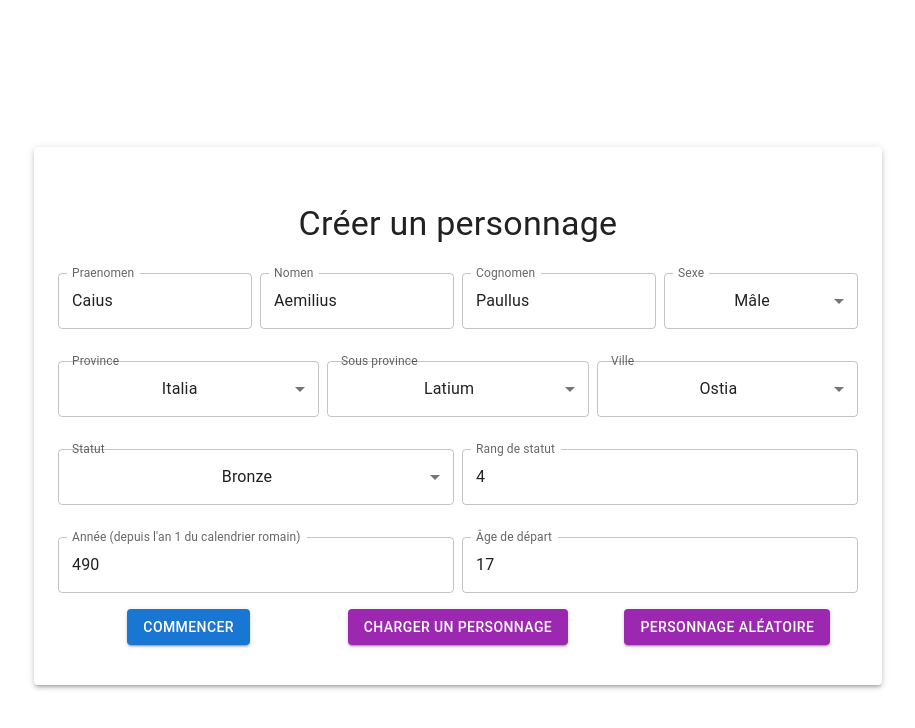
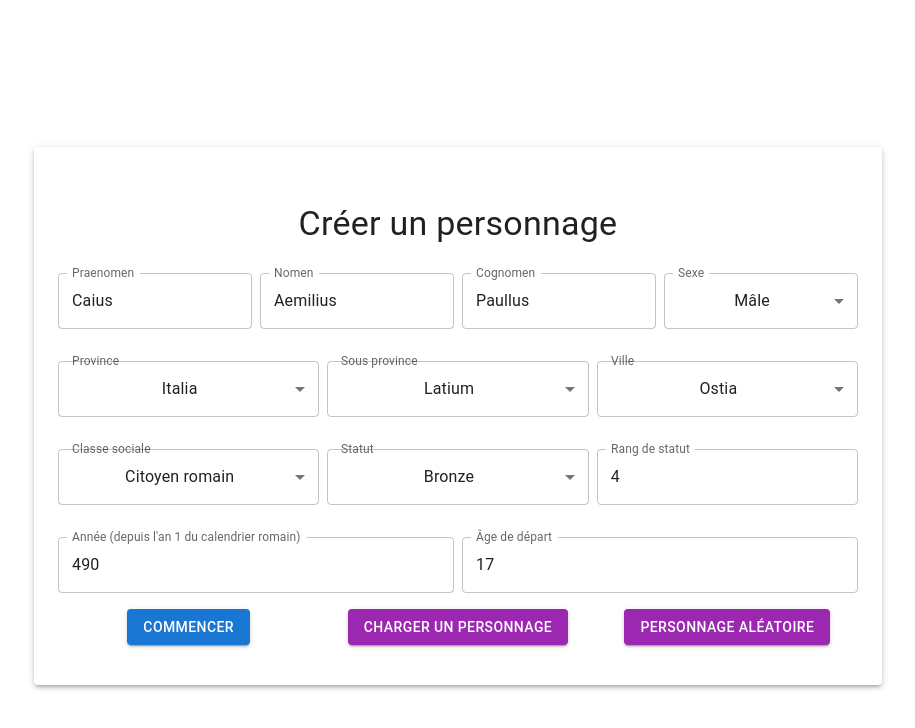
Before and after one commit to gabriellevy/destin-rome, a React (Vite) app: page / in a window 1280 px wide. Shown: the top 728 px of the page, without its empty margins (182-1097 px from the left). Built offline with nearby package versions, Linux system fonts and the light colour scheme.

Commit message:
classe sociale
Signed-off-by: gabriellevy <mdeharbe@hotmail.com>

```diff
--- a/src/compos/creation_perso/GenPersoForm.tsx
+++ b/src/compos/creation_perso/GenPersoForm.tsx
@@ -29,6 +29,7 @@ import {
     EMPIRE_PRENOMS_F,
     EMPIRE_PRENOMS_M
 } from "../../donnees/noms/humains/empire.ts";
+import {ClasseSociale} from "../../types/statut_social/ClasseSociale.ts";
 
 interface CharacterFormProps {
     setAfficherForm: (afficher: boolean) => void;
@@ -52,6 +53,7 @@ export default function GenPersoForm({ setAfficherForm }: CharacterFormProps) {
         // age aléatoire
         persoAl.age = 10 + Math.floor(Math.random() * 35);
         vaA(persoAl, getRandomEnumValue(Ville));
+        persoAl.classeSociale = getRandomEnumValue(ClasseSociale);
         persoAl.statut = randomStatut();
         persoAl.sexe = d2() == 1 ? Sexe.femelle : Sexe.male;
         // nom aléatoire (TODO : selon nation, race etc)
--- a/src/compos/creation_perso/SelectionStatut.tsx
+++ b/src/compos/creation_perso/SelectionStatut.tsx
@@ -1,15 +1,35 @@
 import {Controller, useFormContext} from "react-hook-form";
 import {Perso} from "../../types/Perso.ts";
 import {FormControl, Grid2, InputLabel, MenuItem, Select, TextField} from "@mui/material";
-import {metalStatutOptions} from "../../types/Statut.ts";
+import {metalStatutOptions} from "../../types/statut_social/Statut.ts";
 import {Option} from "../../types/lieux/Lieu.ts";
+import {classeSocialOptions} from "../../types/statut_social/ClasseSociale.ts";
 
 export default function SelectionStatut() {
     const { control, formState: { errors } } = useFormContext<Perso>();
 
     return (
         <>
-            <Grid2 size={6}>
+            <Grid2 size={4}>
+                <Controller
+                    control={control}
+                    name="classeSociale"
+                    render={({ field }) => (
+                        <FormControl margin="normal" error={!!errors.classeSociale}
+                                     fullWidth>
+                            <InputLabel>Classe sociale</InputLabel>
+                            <Select {...field}>
+                                {Object.values(classeSocialOptions).map((classeSociale: Option) => (
+                                    <MenuItem value={classeSociale.value} key={classeSociale.value}>
+                                        {classeSociale.label}
+                                    </MenuItem>
+                                ))}
+                            </Select>
+                        </FormControl>
+                    )}
+                />
+            </Grid2>
+            <Grid2 size={4}>
                 <Controller
                     control={control}
                     name="statut.metalStatut"
@@ -28,7 +48,7 @@ export default function SelectionStatut() {
                     )}
                 />
             </Grid2>
-            <Grid2 size={6}>
+            <Grid2 size={4}>
                 <Controller
                     name="statut.rang"
                     control={control}
--- a/src/donnees/evts/carrieres/evts_bourgmestre.ts
+++ b/src/donnees/evts/carrieres/evts_bourgmestre.ts
@@ -6,7 +6,7 @@ import {testComp, testMetier} from "../../../fonctions/des.ts";
 import {TypeCompetence} from "../../../types/comps/Comps.ts";
 import {age} from "../../../types/Date.ts";
 import {commencerCarriere, travailleEnCeMomentComme} from "../../../types/metiers/metiersUtils.ts";
-import {compareStatut, MetalStatut} from "../../../types/Statut.ts";
+import {compareStatut, MetalStatut} from "../../../types/statut_social/Statut.ts";
 import {tailleVille} from "../../geographie/villes.ts";
 
 export const evts_bourgmestre: GroupeEvts = {
--- a/src/donnees/evts/carrieres/evts_crime.ts
+++ b/src/donnees/evts/carrieres/evts_crime.ts
@@ -1,7 +1,7 @@
 import {Perso} from "../../../types/Perso.ts";
 import {metiersEnum} from "../../../types/metiers/metiers.ts";
 import {GroupeEvts} from "../../../types/Evt.ts";
-import {compareStatut, MetalStatut} from "../../../types/Statut.ts";
+import {compareStatut, MetalStatut} from "../../../types/statut_social/Statut.ts";
 import {ResultatTest} from "../../../types/LancerDe.ts";
 import {testComp} from "../../../fonctions/des.ts";
 import {TypeCompetence} from "../../../types/comps/Comps.ts";
--- a/src/donnees/evts/carrieres/evts_ingenieur.ts
+++ b/src/donnees/evts/carrieres/evts_ingenieur.ts
@@ -1,7 +1,7 @@
 import {Perso} from "../../../types/Perso.ts";
 import {metiersEnum} from "../../../types/metiers/metiers.ts";
 import {GroupeEvts} from "../../../types/Evt.ts";
-import {compareStatut, MetalStatut} from "../../../types/Statut.ts";
+import {compareStatut, MetalStatut} from "../../../types/statut_social/Statut.ts";
 import {ResultatTest} from "../../../types/LancerDe.ts";
 import {testComp, testMetier} from "../../../fonctions/des.ts";
 import {TypeCompetence} from "../../../types/comps/Comps.ts";
--- a/src/donnees/evts/lieux/reikland/ubersreik/evts_ubersreik_nains.ts
+++ b/src/donnees/evts/lieux/reikland/ubersreik/evts_ubersreik_nains.ts
@@ -1,7 +1,7 @@
 import {GroupeEvts} from "../../../../../types/Evt.ts";
 import {Perso} from "../../../../../types/Perso.ts";
 import {ResidenceDeVoyage} from "../../../../../types/lieux/ResidenceDeVoyage.ts";
-import {compareStatut, MetalStatut} from "../../../../../types/Statut.ts";
+import {compareStatut, MetalStatut} from "../../../../../types/statut_social/Statut.ts";
 import {metiersEnum} from "../../../../../types/metiers/metiers.ts";
 import {aUneCarriere, commencerCarriere} from "../../../../../types/metiers/metiersUtils.ts";
 import {Ville} from "../../../../geographie/villes.ts";
--- a/src/donnees/persos/persos_pregens.ts
+++ b/src/donnees/persos/persos_pregens.ts
@@ -1,12 +1,13 @@
 import {anneesToJours} from "../../types/Date.ts";
-import {enVoyageEnCampanie, lieuRome, lieuParDefaut} from "../../types/lieux/Lieu.ts";
-import {MetalStatut} from "../../types/Statut.ts";
+import {enVoyageEnCampanie, lieuParDefaut, lieuRome} from "../../types/lieux/Lieu.ts";
+import {MetalStatut} from "../../types/statut_social/Statut.ts";
 import {Perso, Sexe} from "../../types/Perso.ts";
 import {compsDeBase} from "../../types/comps/Comps.ts";
 import {evts_programmes} from "../evts/evts_programmes.ts";
 import {Carriere, metiersEnum, metierTest} from "../../types/metiers/metiers.ts";
 import {unAnAvantDebutCampagne} from "../dates/ennemi_interieur.ts";
 import {APOLLON} from "../dieux/dieux.ts";
+import {ClasseSociale} from "../../types/statut_social/ClasseSociale.ts";
 
 export const persoVide: Perso = {
     prenom: "Lucius",
@@ -22,6 +23,7 @@ export const persoVide: Perso = {
     lieu: lieuParDefaut,
     sexe: Sexe.male,
     statut: {rang: 4, metalStatut: MetalStatut.bronze},
+    classeSociale: ClasseSociale.citoyen_romain,
     maitrises: [],
     vitesseExecution: 5000,
     corruption: 0,
@@ -39,6 +41,7 @@ export const enfant: Perso = {
     age: 17,
     lieu: lieuParDefaut,
     statut: {rang: 4, metalStatut: MetalStatut.bronze},
+    classeSociale: ClasseSociale.citoyen_romain,
     carrieres: new Map<metiersEnum, Carriere>,
     comps: compsDeBase(),
     maitrises: [],
@@ -57,6 +60,7 @@ export const jeuneHommeEnVoyageEnCampanie: Perso = {
     date: anneesToJours(490),
     jourDuMois: -1,
     lieu: enVoyageEnCampanie,
+    classeSociale: ClasseSociale.citoyen_romain,
     statut: {rang: 2, metalStatut: MetalStatut.argent},
     carrieres: new Map<metiersEnum, Carriere>,
     comps: compsDeBase(),
@@ -79,6 +83,7 @@ export const richeDeRome: Perso = {
     age: 16,
     jourDuMois: -1,
     lieu: lieuRome,
+    classeSociale: ClasseSociale.citoyen_riche,
     statut: {rang: 1, metalStatut: MetalStatut.argent},
     carrieres: new Map<metiersEnum, Carriere>([[metiersEnum.edile, metierTest]]),
     comps: compsDeBase(),
--- a/src/fonctions/random.ts
+++ b/src/fonctions/random.ts
@@ -1,4 +1,4 @@
-import {MetalStatut, Statut} from "../types/Statut.ts";
+import {MetalStatut, Statut} from "../types/statut_social/Statut.ts";
 
 
 export function getRandomEnumValue<T>(anEnum: T): T[keyof T] {
--- a/src/types/Perso.ts
+++ b/src/types/Perso.ts
@@ -1,9 +1,10 @@
 import {Lieu} from "./lieux/Lieu.ts";
-import {Statut} from "./Statut.ts";
+import {Statut} from "./statut_social/Statut.ts";
 import {Carriere, metiersEnum} from "./metiers/metiers.ts";
 import {Dieu} from "./Dieu.ts";
 import {Competence} from "./comps/Comps.ts";
 import {maitrises} from "../donnees/maitrises.ts";
+import {ClasseSociale} from "./statut_social/ClasseSociale.ts";
 
 export type Perso = {
     prenom: string;
@@ -19,6 +20,7 @@ export type Perso = {
     mois?: string, // déduit de date mais pratique pour optimiser les calculs de conditions en masse
     jourDuMois: number, // déduit de date mais pratique pour optimiser les calculs de conditions en masse
     statut: Statut;
+    classeSociale: ClasseSociale;
     carrieres: Map<metiersEnum, Carriere>, // TODO : conversion en tableau plutôt : évitera des pb d'export de json etc
     // surtout utile si affilié à un temple (ou très très croyant en un dieu particulier)
     dieu: Dieu,
--- a/src/types/metiers/metiers.ts
+++ b/src/types/metiers/metiers.ts
@@ -1,4 +1,4 @@
-import {MetalStatut, Statut} from "../Statut.ts";
+import {MetalStatut, Statut} from "../statut_social/Statut.ts";
 import {Perso} from "../Perso.ts";
 import {titreGuildeEnum} from "./Guilde.ts";
 import {Ville} from "../../donnees/geographie/villes.ts";
--- /dev/null
+++ b/src/types/statut_social/ClasseSociale.ts
@@ -0,0 +1,19 @@
+
+// à l'échelle de l'empire romain
+import {Option} from "../lieux/Lieu.ts";
+
+export enum ClasseSociale {
+    esclave = 'Esclave',
+    peregrin = 'Pérégrin',
+    citoyen_romain = 'Citoyen romain',
+    citoyen_riche = 'Citoyen riche', // gros patrimoine bien connu
+    patricien = 'Patricien',
+}
+
+export const classeSocialOptions: Option[]= [
+    { value: ClasseSociale.esclave, label: ClasseSociale.esclave},
+    { value: ClasseSociale.peregrin, label: ClasseSociale.peregrin},
+    { value: ClasseSociale.citoyen_romain, label: ClasseSociale.citoyen_romain},
+    { value: ClasseSociale.citoyen_riche, label: ClasseSociale.citoyen_riche},
+    { value: ClasseSociale.patricien, label: ClasseSociale.patricien},
+];
--- a/src/types/Statut.ts
+++ b/src/types/statut_social/Statut.ts
@@ -1,5 +1,9 @@
-import {Option} from "./lieux/Lieu.ts";
+import {Option} from "../lieux/Lieu.ts";
 
+// valeur générale reflétant le statut social d'un personnage à l'échelle de la société
+// bronze : pauvres
+// argent : travailleur
+// or : nobles et très haute bourgeoisie
 export type Statut = {
     rang: number,
     metalStatut: MetalStatut,
```
